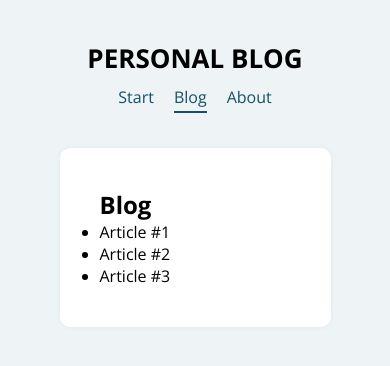
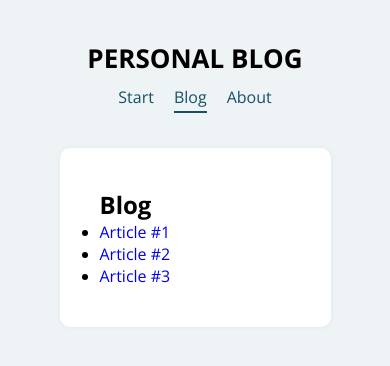
Before and after one commit to EdRafCas/app_blog_using_react_router, a React (Create React App) app: page /blog in a window 390 px wide. Shown: the top 366 px of the page. Built offline with nearby package versions, Linux system fonts and the light colour scheme.

Commit message:
creating individual pages for articles, setting the logic for responsive, exporting and importing nameless functions from components y the data folder

```diff
--- a/src/components/Blog.js
+++ b/src/components/Blog.js
@@ -1,11 +1,22 @@
+import React from 'react';
+import posts from "./../data/posts";
+import {Link} from "react-router-dom"
+
 const Blog = () => {
+    console.log(posts);
+
     return (
         <div>
               <h2>Blog</h2>
               <ul>
-                  <li>Article #1</li>
-                  <li>Article #2</li>
-                  <li>Article #3</li>
+                  {posts.map((post)=>{
+                      return (
+                        <li key= {post.id}>
+                            <Link to={`/post/${post.id}`}>{post.titulo}</Link>
+                        </li>
+                    )
+                  })}
+                  {/* {posts.map((post)=><li key= {post.id}><Link to={`/post/${post.id}`}>{post.titulo}</Link></li>}) */}
               </ul>
         </div>
      );
--- /dev/null
+++ b/src/data/posts.js
@@ -0,0 +1,5 @@
+export default [
+    {id: 1, titulo: "Article #1", texto: "Sample text for first article"},
+    {id: 2, titulo: "Article #2", texto: "Sample text for second article"},
+    {id: 3, titulo: "Article #3", texto: "Sample text for third article"}
+];
```
